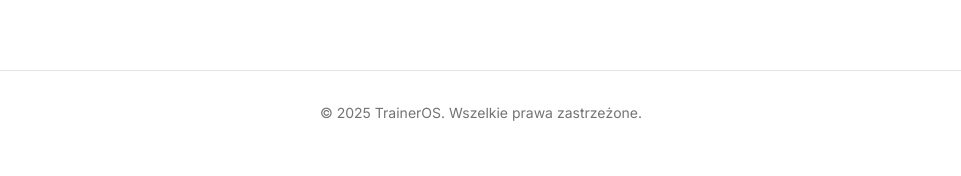
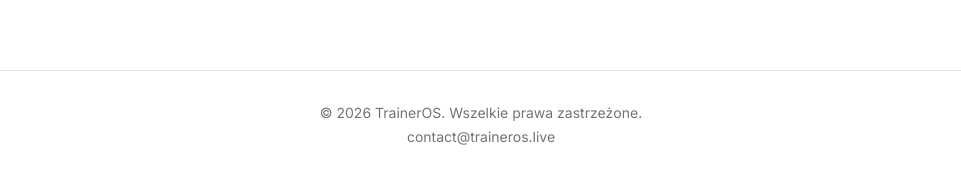
Before and after one commit to piotrchuchla9/traineros, a Next.js app: page / in a window 1280 px wide. Shown: the part 1674-1850 px from the top of the page, without its empty margins (159-1120 px from the left). Before the commit the page ends 1829 px from the top, so only its background shows below. Built offline with nearby package versions, Linux system fonts and the light colour scheme; no server answers.

Commit message:
feat: FOoter update

```diff
--- a/app/page.tsx
+++ b/app/page.tsx
@@ -116,8 +116,9 @@
         </div>
       </section>
 
-      <footer className="border-t border-border py-8 px-6 text-center text-sm text-muted-foreground">
-        <p>{l.footer}</p>
+      <footer className="border-t border-border py-8 px-6 text-center text-sm text-muted-foreground space-y-1">
+        <p>© {new Date().getFullYear()} TrainerOS. {l.footer}</p>
+        <p><a href="mailto:contact@traineros.live" className="hover:text-foreground transition-colors">contact@traineros.live</a></p>
       </footer>
     </div>
   )
--- a/lib/i18n/translations.ts
+++ b/lib/i18n/translations.ts
@@ -273,7 +273,7 @@
     perMonth: 'miesięcznie',
     for14days: 'przez 14 dni',
     pricingCta: 'Zacznij trial za darmo',
-    footer: '© 2025 TrainerOS. Wszelkie prawa zastrzeżone.',
+    footer: 'Wszelkie prawa zastrzeżone.',
   },
   banner: {
     inactive: 'Subskrypcja nieaktywna. Odnów żeby odblokować dostęp.',
@@ -579,7 +579,7 @@
     perMonth: 'per month',
     for14days: 'for 14 days',
     pricingCta: 'Start free trial',
-    footer: '© 2025 TrainerOS. All rights reserved.',
+    footer: 'All rights reserved.',
   },
   banner: {
     inactive: 'Subscription inactive. Renew to restore access.',
```
